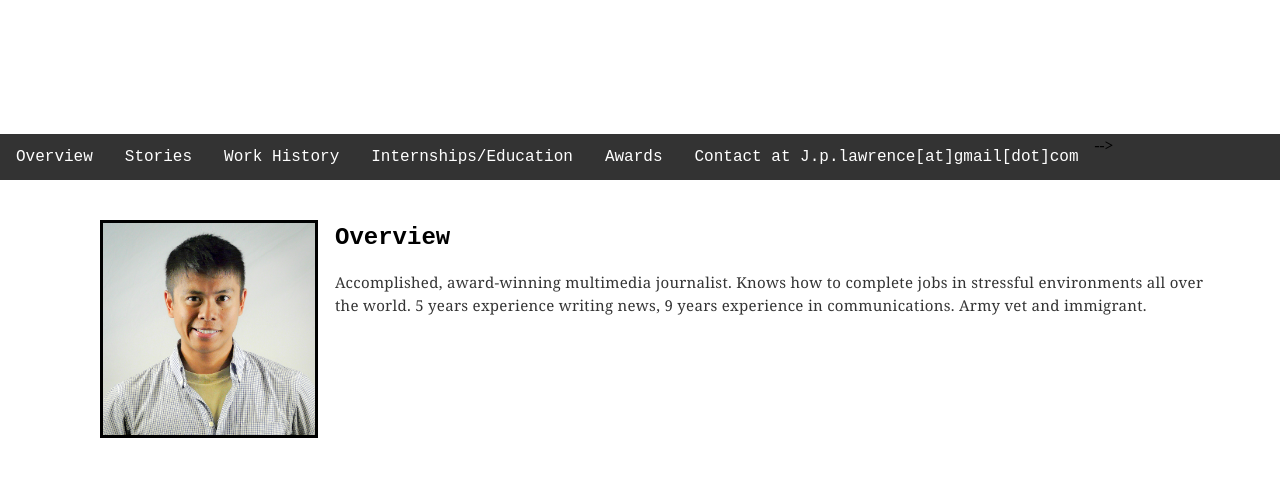
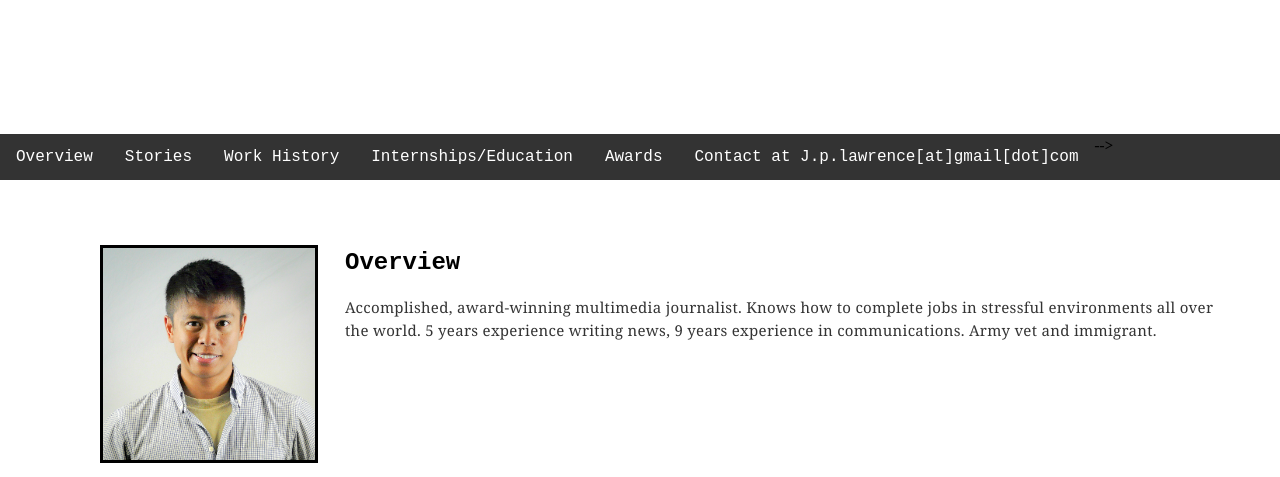
Before and after one commit to jplawrence3/portfolio-project, a plain HTML site: page index.html in a window 1280 px wide. Shown: the part 323-800 px from the top of the page. Drawn offline with Linux system fonts and the light colour scheme.

Commit message:
181011:1512
new css

```diff
--- a/class-portfolio.css
+++ b/class-portfolio.css
@@ -1,6 +1,6 @@
 div {
-    border: 0px none;
-    padding: 25px 50px 25px 50px;
+    border: 0px solid black;
+    padding: 50px 50px 25px 50px;
 	overflow: auto;
 
 }
@@ -100,6 +100,6 @@ img {
 
 .second-column {
     width: 75%;
-    padding: 0 10px 0 0;
+    padding: 0 0 0 0;
     float: right;
 }
```
